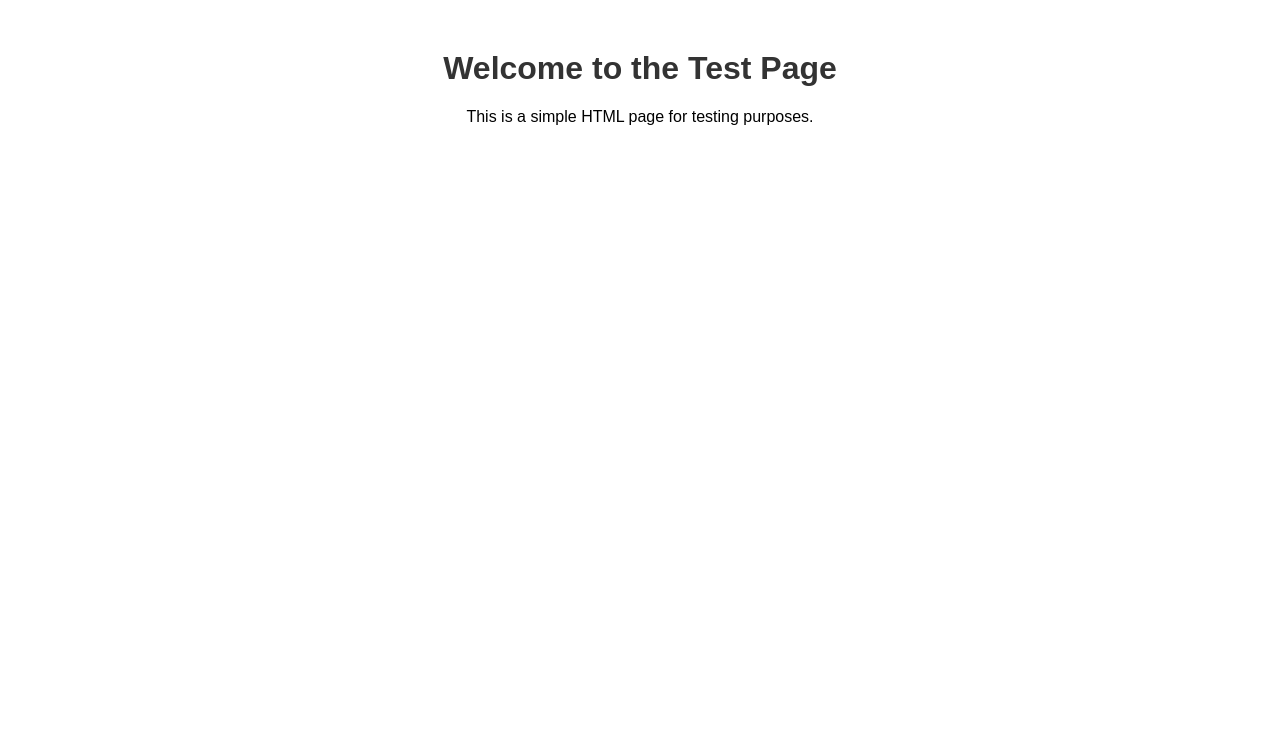
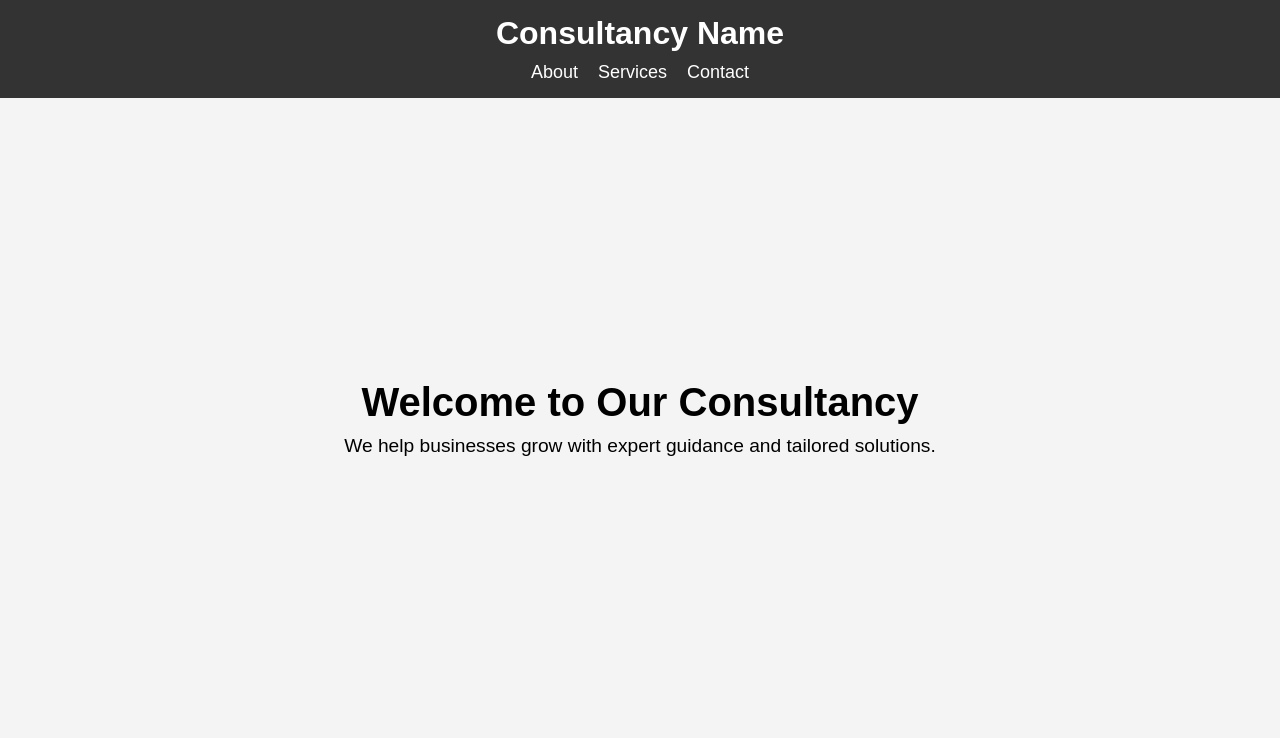
Before and after one commit to Sound-Commerce/Sound-Website, a plain HTML site: page index.html in a window 1280 px wide. Drawn offline with Linux system fonts and the light colour scheme.

Commit message:
CSS and JS init files

```diff
--- a/index.html
+++ b/index.html
@@ -3,20 +3,24 @@
   <head>
     <meta charset="UTF-8" />
     <meta name="viewport" content="width=device-width, initial-scale=1.0" />
-    <title>Test Page</title>
-    <style>
-      body {
-        font-family: Arial, sans-serif;
-        text-align: center;
-        margin: 50px;
-      }
-      h1 {
-        color: #333;
-      }
-    </style>
+    <title>Consultancy Website</title>
+    <link rel="stylesheet" href="styles.css" />
   </head>
   <body>
-    <h1>Welcome to the Test Page</h1>
-    <p>This is a simple HTML page for testing purposes.</p>
+    <header>
+      <h1>Consultancy Name</h1>
+      <nav>
+        <a href="#about">About</a>
+        <a href="#services">Services</a>
+        <a href="#contact">Contact</a>
+      </nav>
+    </header>
+    <section class="hero">
+      <h1>Welcome to Our Consultancy</h1>
+      <p>
+        We help businesses grow with expert guidance and tailored solutions.
+      </p>
+    </section>
+    <script src="script.js"></script>
   </body>
 </html>
--- /dev/null
+++ b/script.js
@@ -0,0 +1,4 @@
+// script.js
+document.addEventListener("DOMContentLoaded", () => {
+  console.log("Website loaded successfully");
+});
--- /dev/null
+++ b/styles.css
@@ -0,0 +1,44 @@
+/* styles.css */
+* {
+  margin: 0;
+  padding: 0;
+  box-sizing: border-box;
+}
+body {
+  font-family: Arial, sans-serif;
+}
+header {
+  background: #333;
+  color: white;
+  padding: 15px 20px;
+  text-align: center;
+}
+nav {
+  display: flex;
+  justify-content: center;
+  gap: 20px;
+  margin-top: 10px;
+}
+nav a {
+  color: white;
+  text-decoration: none;
+  font-size: 18px;
+}
+.hero {
+  height: 80vh;
+  display: flex;
+  flex-direction: column;
+  justify-content: center;
+  align-items: center;
+  text-align: center;
+  background: #f4f4f4;
+  padding: 20px;
+}
+.hero h1 {
+  font-size: 2.5rem;
+  margin-bottom: 10px;
+}
+.hero p {
+  font-size: 1.2rem;
+  max-width: 600px;
+}
```
